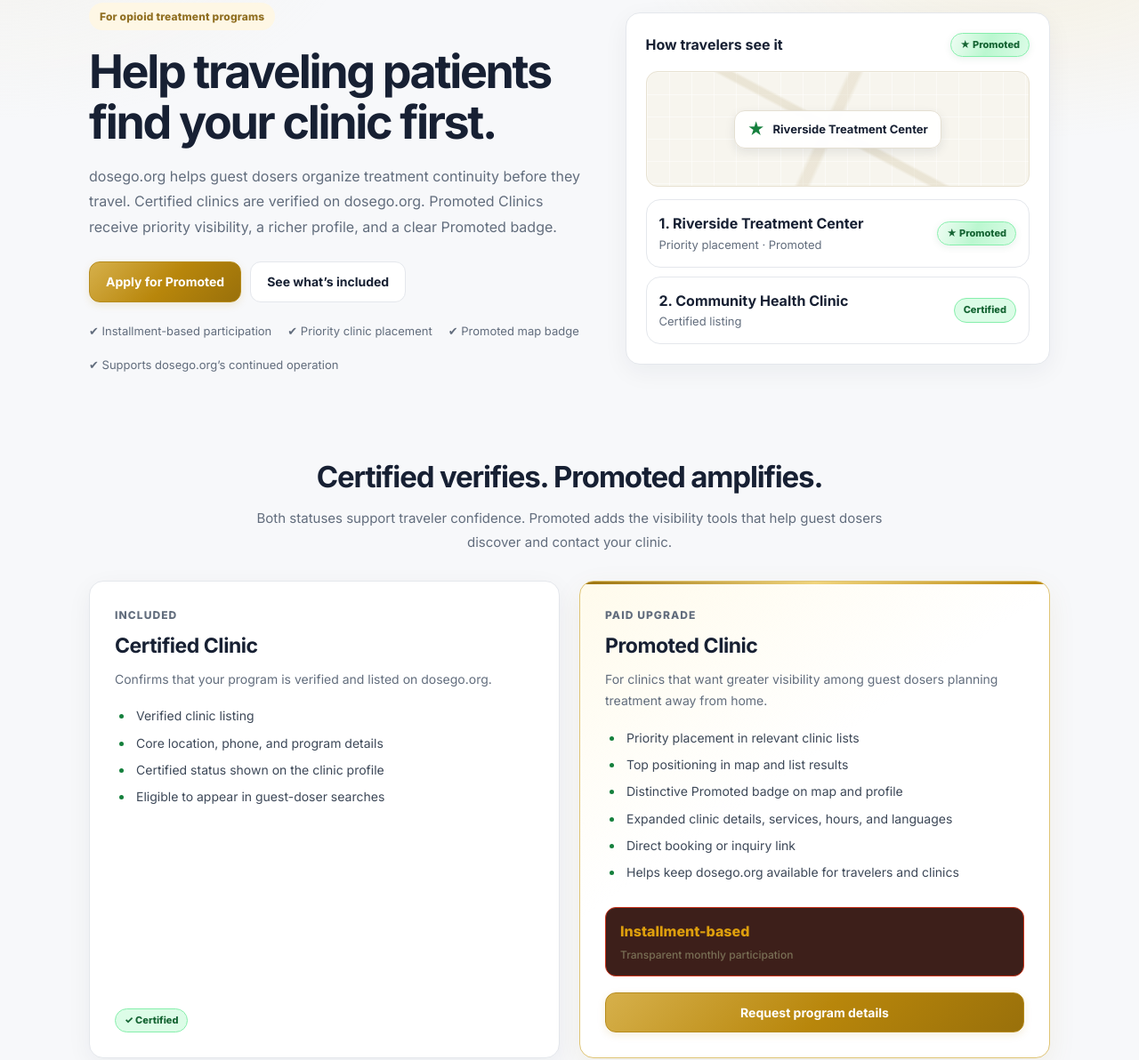
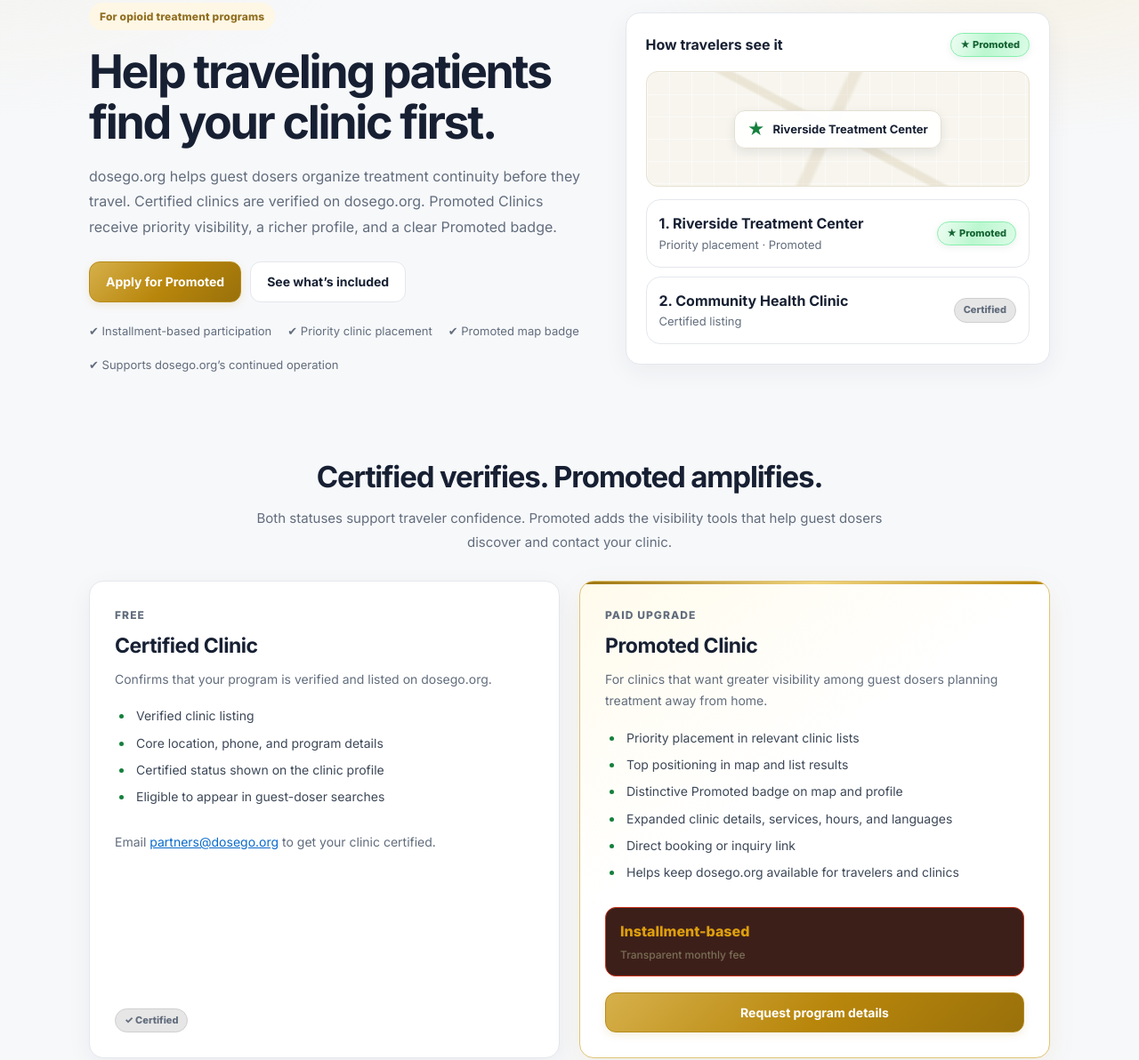
Before and after one commit to ChompIVBen/dosego, a plain HTML site: page clinics/index.html in a window 1280 px wide. Shown: the part 128-1320 px from the top of the page at 89% size. Drawn offline with Linux system fonts and the light colour scheme.

Commit message:
clinic facing update

```diff
--- a/clinics/index.html
+++ b/clinics/index.html
@@ -77,7 +77,9 @@
               <div style="font-weight:700">2. Community Health Clinic</div>
               <div style="font-size:13px;color:var(--muted)">Certified listing</div>
             </div>
-            <span class="badge ok">Certified</span>
+            <span class="badge ok" style="  color: #626d7d;
+  background: #e6e6e6;
+  border: 1px solid rgb(207, 207, 207);">Certified</span>
           </div>
         </div>
       </div>
@@ -93,7 +95,7 @@
 
       <div class="tier-grid">
         <article class="card tier">
-          <div class="tier-label">Included</div>
+          <div class="tier-label">Free</div>
           <h3>Certified Clinic</h3>
           <p>Confirms that your program is verified and listed on dosego.org.</p>
           <ul>
@@ -102,7 +104,9 @@
             <li>Certified status shown on the clinic profile</li>
             <li>Eligible to appear in guest-doser searches</li>
           </ul>
-          <span class="badge ok">✓ Certified</span>
+<p>Email <a href="mailto:partners@dosego.org">partners@dosego.org</a> to get your clinic certified.</p>          <span class="badge ok" style="  color: #626d7d;
+  background: #e6e6e6;
+  border: 1px solid rgb(207, 207, 207);">✓ Certified</span>
         </article>
 
         <article class="card tier promoted">
@@ -117,7 +121,7 @@
             <li>Direct booking or inquiry link</li>
             <li>Helps keep dosego.org available for travelers and clinics</li>
           </ul>
-          <div class="price">Installment-based <small>Transparent monthly participation</small></div>
+          <div class="price">Installment-based <small>Transparent monthly fee</small></div>
           <a class="btn btn-primary" href="#apply">Request program details</a>
         </article>
       </div>
```
